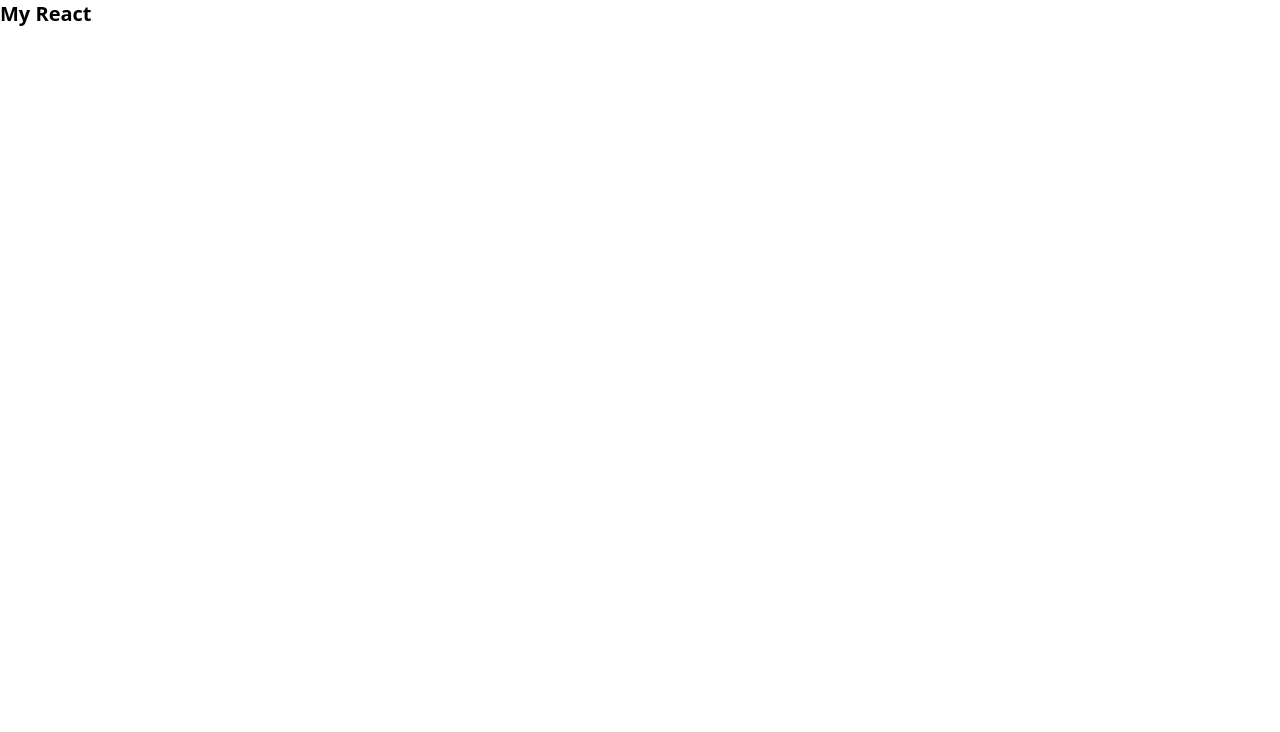
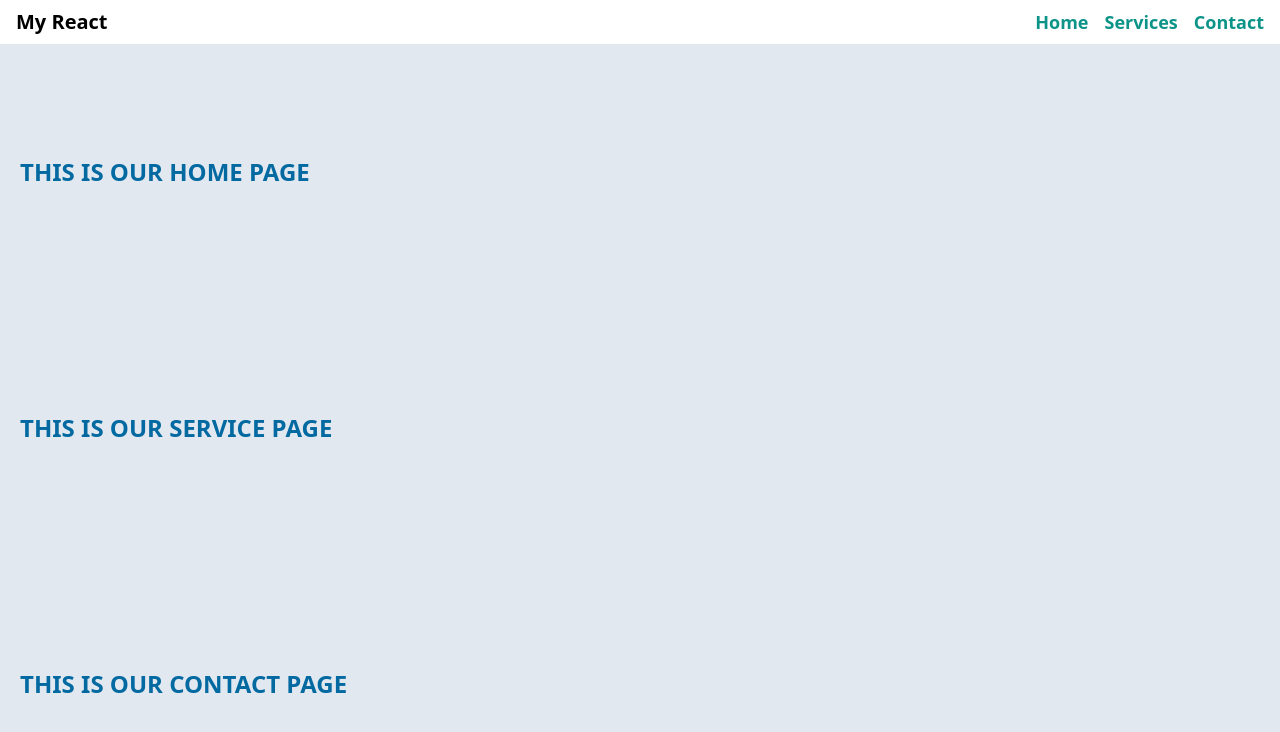
Before and after one commit to appl4e/myreact, a React (Vite) app: page / in a window 1280 px wide. Shown: the top 732 px of the page. Built offline with nearby package versions, Linux system fonts and the light colour scheme.

Commit message:
pages created without routing

```diff
--- a/package.json
+++ b/package.json
@@ -11,7 +11,8 @@
 	},
 	"dependencies": {
 		"react": "^18.2.0",
-		"react-dom": "^18.2.0"
+		"react-dom": "^18.2.0",
+		"react-router-dom": "^6.22.3"
 	},
 	"devDependencies": {
 		"@types/react": "^18.2.43",
--- a/src/App.tsx
+++ b/src/App.tsx
@@ -1,11 +1,32 @@
 import { useState } from "react";
+import Contact from "./pages/Contact";
+import Home from "./pages/Home";
+import Services from "./pages/Services";
 
 function App() {
 	const [count, setCount] = useState(0);
 
 	return (
 		<>
-			<h1 className="text-xl font-bold">My React</h1>
+			<div className="flex items-center">
+				<h1 className="text-xl font-bold py-2 ps-4">My React</h1>
+				<nav className="ms-auto me-4">
+					<ul className="list-none flex items-center gap-4 text-lg font-semibold text-teal-600">
+						<li>
+							<a href="#">Home</a>
+						</li>
+						<li>
+							<a href="#">Services</a>
+						</li>
+						<li>
+							<a href="#">Contact</a>
+						</li>
+					</ul>
+				</nav>
+			</div>
+			<Home />
+			<Services />
+			<Contact />
 		</>
 	);
 }
--- /dev/null
+++ b/src/components/PageCover.tsx
@@ -0,0 +1,9 @@
+interface Props {
+	title: string;
+}
+
+function PageCover({ title }: Props) {
+	return <div className="py-28 flex items-center px-5 text-sky-700 font-bold text-2xl bg-slate-200 uppercase">{title}</div>;
+}
+
+export default PageCover;
--- /dev/null
+++ b/src/pages/Contact.tsx
@@ -0,0 +1,11 @@
+import PageCover from "../components/PageCover";
+
+const Contact = () => {
+	return (
+		<>
+			<PageCover title="This is our Contact Page" />
+		</>
+	);
+};
+
+export default Contact;
--- /dev/null
+++ b/src/pages/Home.tsx
@@ -0,0 +1,11 @@
+import PageCover from "../components/PageCover";
+
+const Home = () => {
+	return (
+		<>
+			<PageCover title="This is our Home Page"></PageCover>
+		</>
+	);
+};
+
+export default Home;
--- /dev/null
+++ b/src/pages/Services.tsx
@@ -0,0 +1,11 @@
+import PageCover from "../components/PageCover";
+
+function Services() {
+	return (
+		<>
+			<PageCover title="This is our Service Page"></PageCover>
+		</>
+	);
+}
+
+export default Services;
```
Also changed, not shown: 1 other file (tests, documents, lock files or other folders).
